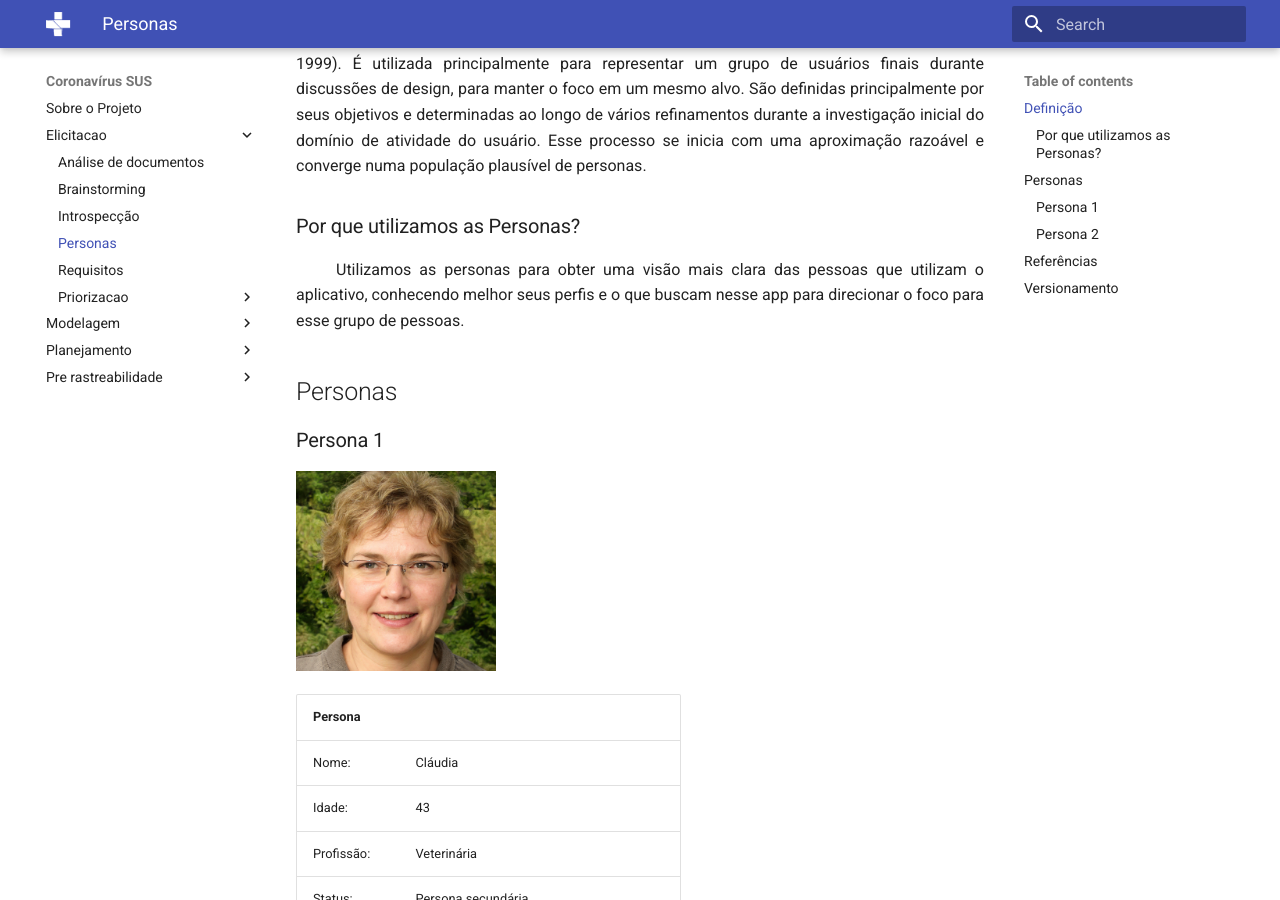
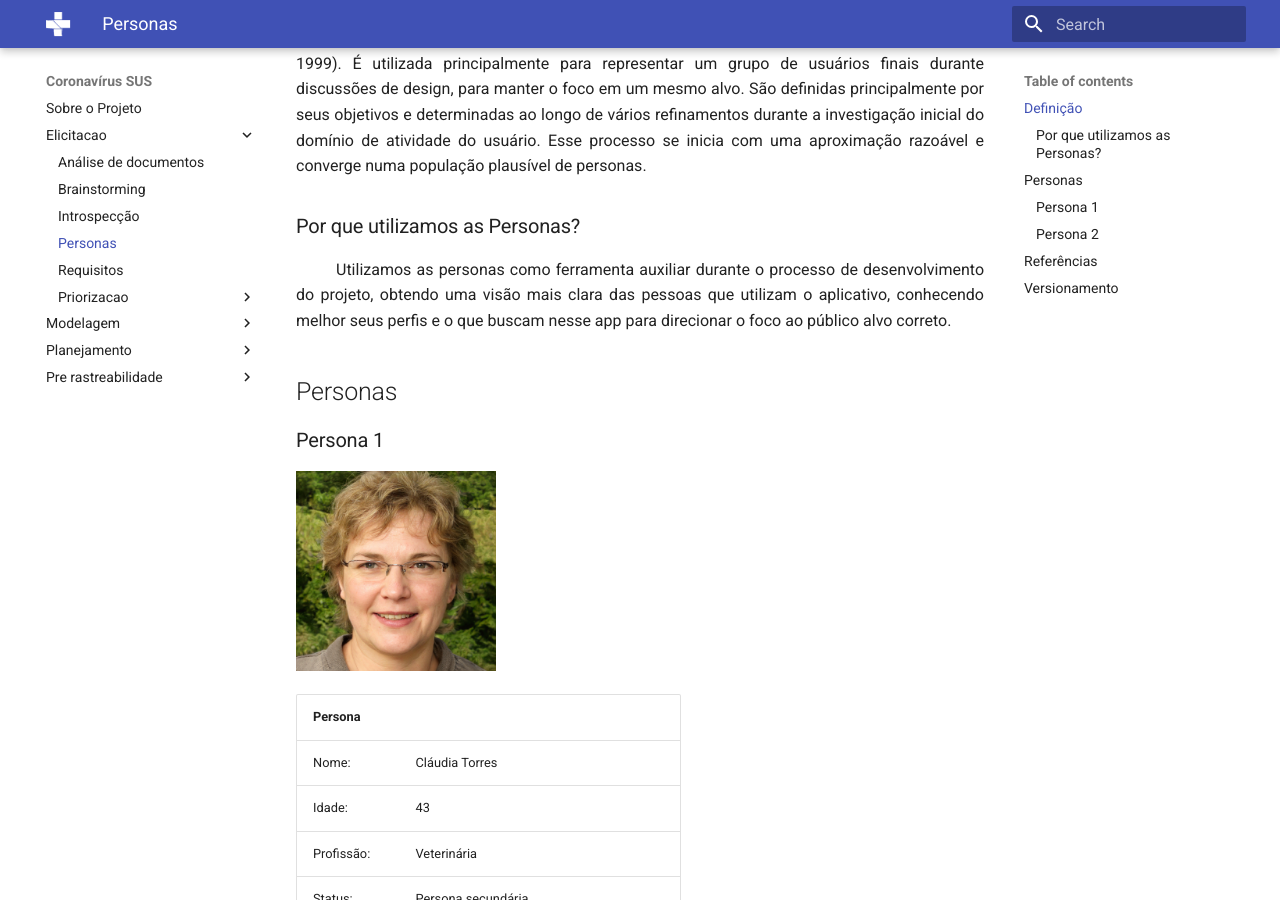
Before and after one commit to Requisitos-de-Software/2020.2-Coronavirus-SUS, an MkDocs documentation site: the page built from docs/elicitacao/personas.md, in a window 1280 px wide and 900 px high, scrolled down 231 px. Built offline with MkDocs 1.6.1 and Material for MkDocs 9.7.7, drawn with Linux system fonts in a browser that asks for light colours; some of the changed text lies outside the part shown.

Commit message:
revisando documento de personas

```diff
--- a/docs/elicitacao/personas.md
+++ b/docs/elicitacao/personas.md
@@ -7,8 +7,7 @@ Uma persona é um personagem fictício, arquétipo hipotético de um grupo de us
 
 ### Por que utilizamos as Personas?
 <div style="text-indent: 40px; text-align: justify"/>
-Utilizamos as personas para obter uma visão mais clara das pessoas
-que utilizam o aplicativo, conhecendo melhor seus perfis e o que buscam nesse app para direcionar o foco para esse grupo de pessoas.
+Utilizamos as personas como ferramenta auxiliar durante o processo de desenvolvimento do projeto, obtendo uma visão mais clara das pessoas que utilizam o aplicativo, conhecendo melhor seus perfis e o que buscam nesse app para direcionar o foco ao público alvo correto.
 </div>
 
 ## Personas
@@ -18,7 +17,7 @@ que utilizam o aplicativo, conhecendo melhor seus perfis e o que buscam nesse ap
 
 |Persona||
 |--|--|
-Nome: | Cláudia
+Nome: | Cláudia Torres
 Idade: | 43
 Profissão: | Veterinária
 Status: | Persona secundária
```
Also changed, not shown: other parts of docs/elicitacao/personas.md (+7 -4 lines).
